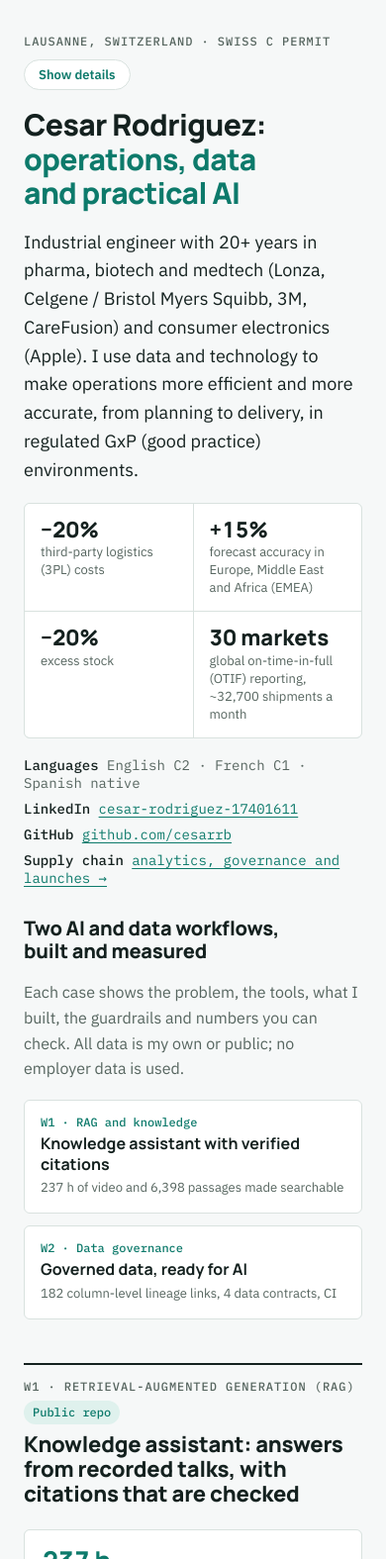
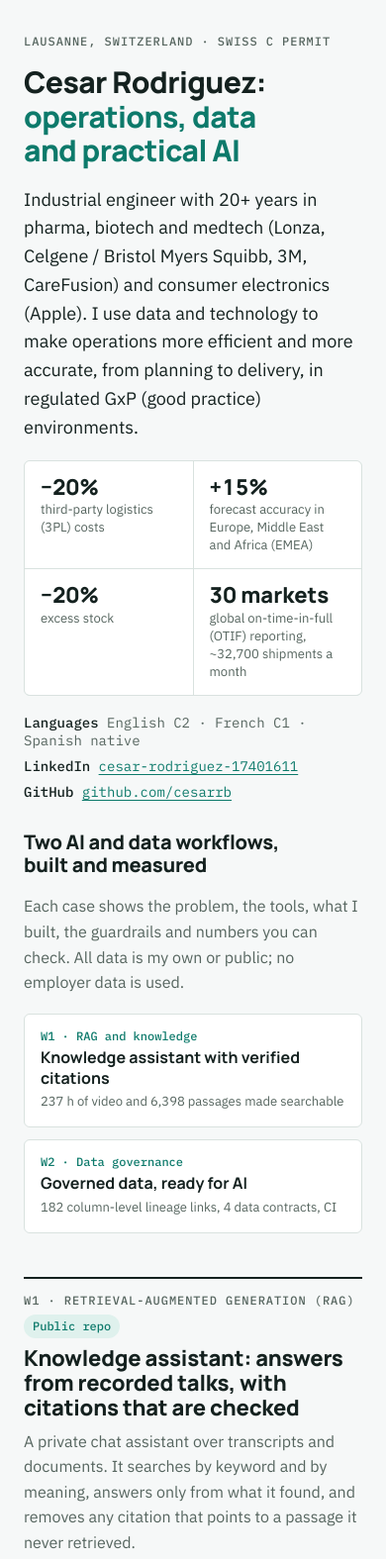
Before and after one commit to cesarrb/cesarrb.github.io, a plain HTML site: page index.html in a window 390 px wide. Shown: the top 1575 px of the page at 99% size. Drawn offline with Linux system fonts and the light colour scheme.

Commit message:
Revert "Main page: details behind a toggle; compact KPI cards on mobile"
This reverts commit 420d970e5d0f7f9e4aa186a26f69148088a47b76.

```diff
--- a/index.html
+++ b/index.html
@@ -107,18 +107,13 @@ footer{font-size:13px;color:var(--muted);border-top:1px solid var(--line);paddin
 footer p{margin:0;max-width:80ch}
 @media (max-width:640px){.spec{grid-template-columns:1fr}.wrap{padding-block:28px 56px;gap:44px}}
 @media (prefers-reduced-motion:reduce){*{transition:none!important}}
-
-.toggle{font:600 13px var(--body);background:var(--surface);color:var(--accent);border:1px solid var(--line);border-radius:999px;padding:6px 14px;cursor:pointer}
-.toggle:hover{border-color:var(--accent)}
-body:not(.detail) .case .spec,body:not(.detail) .case .twin,body:not(.detail) .case-head p,body:not(.detail) .method ol li span:not(.k){display:none}
-.topbar{display:flex;justify-content:space-between;align-items:center;gap:12px;flex-wrap:wrap}
 </style>
 </head>
 <body>
 
 <div class="wrap">
 <header>
-  <div class="topbar"><span class="eyebrow">Lausanne, Switzerland · Swiss C permit</span><button class="toggle" id="tgl" type="button" aria-pressed="false">Show details</button></div>
+  <span class="eyebrow">Lausanne, Switzerland · Swiss C permit</span>
   <h1>Cesar Rodriguez: <span>operations, data and practical AI</span></h1>
   <p class="lede">Industrial engineer with 20+ years in pharma, biotech and medtech (Lonza, Celgene / Bristol Myers Squibb, 3M, CareFusion) and consumer electronics (Apple). I use data and technology to make operations more efficient and more accurate, from planning to delivery, in regulated GxP (good practice) environments.</p>
   <div class="results" aria-label="Results delivered">
@@ -131,7 +126,6 @@ body:not(.detail) .case .spec,body:not(.detail) .case .twin,body:not(.detail) .c
     <li><b>Languages</b> English C2 · French C1 · Spanish native</li>
     <li><b>LinkedIn</b> <a href="https://www.linkedin.com/in/cesar-rodriguez-17401611">cesar-rodriguez-17401611</a></li>
     <li><b>GitHub</b> <a href="https://github.com/cesarrb">github.com/cesarrb</a></li>
-    <li><b>Supply chain</b> <a href="supply-chain/">analytics, governance and launches →</a></li>
   </ul>
   <h2 class="sub">Two AI and data workflows, built and measured</h2>
   <p class="lede small">Each case shows the problem, the tools, what I built, the guardrails and numbers you can check. All data is my own or public; no employer data is used.</p>
@@ -238,11 +232,5 @@ body:not(.detail) .case .spec,body:not(.detail) .case .twin,body:not(.detail) .c
   <p>Cesar Rodriguez · Lausanne · <a href="https://www.linkedin.com/in/cesar-rodriguez-17401611">LinkedIn</a> · <a href="https://github.com/cesarrb">GitHub</a></p>
 </footer>
 </div>
-<script>
-const tgl=document.getElementById('tgl');
-function setDetail(on){document.body.classList.toggle('detail',on);tgl.setAttribute('aria-pressed',on);tgl.textContent=on?'Hide details':'Show details';try{localStorage.setItem('main-detail',on?'1':'0')}catch(e){}}
-tgl.addEventListener('click',()=>setDetail(!document.body.classList.contains('detail')));
-try{if(localStorage.getItem('main-detail')==='1')setDetail(true)}catch(e){}
-</script>
 </body>
 </html>
```
Also changed, not shown: supply-chain/index.html (+1 -1 lines).
